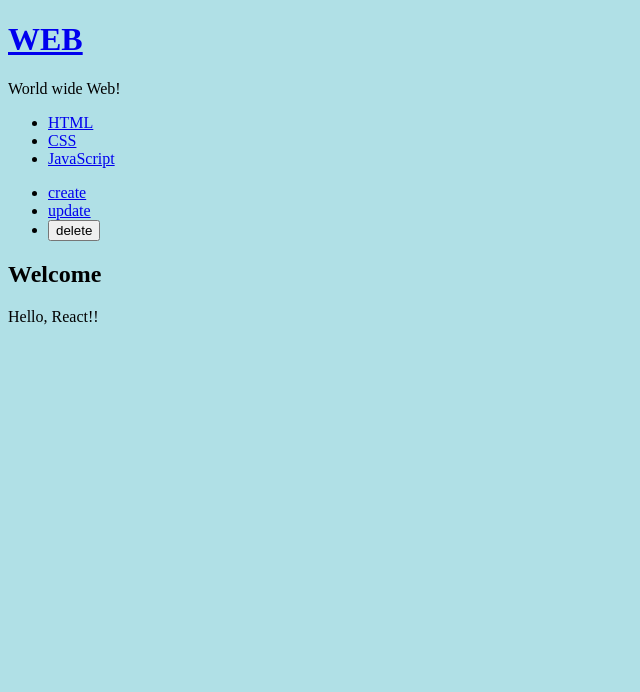
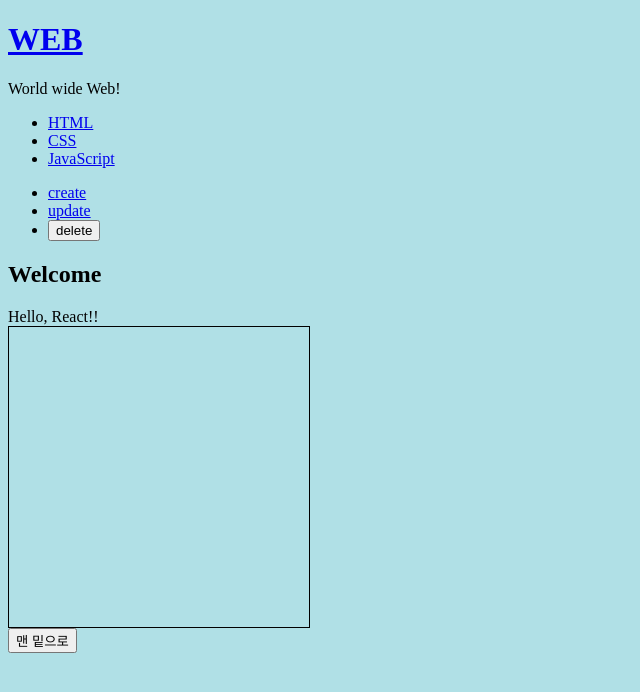
Before and after one commit to recamiel7/react_test, a React (Create React App) app: page / in a window 1280 px wide. Shown: the top 692 px of the page, without its empty margins (0-640 px from the left). Built offline with nearby package versions, Linux system fonts and the light colour scheme.

Commit message:
스크롤박스(ref적용)

```diff
--- a/src/App.js
+++ b/src/App.js
@@ -6,6 +6,7 @@
 import UpdateContent from "./components/UpdateContent"
 import Subject from"./components/Subject"
 import Control from"./components/Control"
+import ScrollBox from"./components/ScrollBox"
 
 class App extends Component {
   constructor(props){
@@ -80,6 +81,7 @@
 
   render(){
     console.log('App render');
+
     return(
      <div className="App">
       <Subject
@@ -126,6 +128,10 @@
         }
       }.bind(this)}></Control>
       {this.getContent()}
+      <ScrollBox ref={(ref)=>this.ScrollBox=ref}></ScrollBox>
+      <button onClick={() => this.ScrollBox.scrollToBottom()}>
+        맨 밑으로
+      </button>
     </div>
    );
   }
--- /dev/null
+++ b/src/components/ScrollBox.js
@@ -0,0 +1,34 @@
+import React, {Component} from 'react';
+
+class ScrollBox extends Component{
+
+    scrollToBottom = () =>{
+        const {scrollHeight, clientHeight} = this.box;
+        this.box.scrollTop = scrollHeight - clientHeight;
+    }
+
+    render(){
+      console.log('ScrollBox render');
+      const style ={
+        border: '1px solid black',
+        height:'300px',
+        width:'300px',
+        overflow: 'auto',
+        position: 'relative'
+      };
+
+      const innerStyle ={
+        width: '100%',
+        height :'650px',
+        background: 'linear-gradient(white, balck'
+      };
+
+      return (
+       <div style={style} ref={(ref) => {this.box=ref}}>
+           <div style={innerStyle}></div>
+       </div>
+      );
+    }
+  }
+
+  export default ScrollBox;
```
Also changed, not shown: 1 other file (tests, documents, lock files or other folders).
